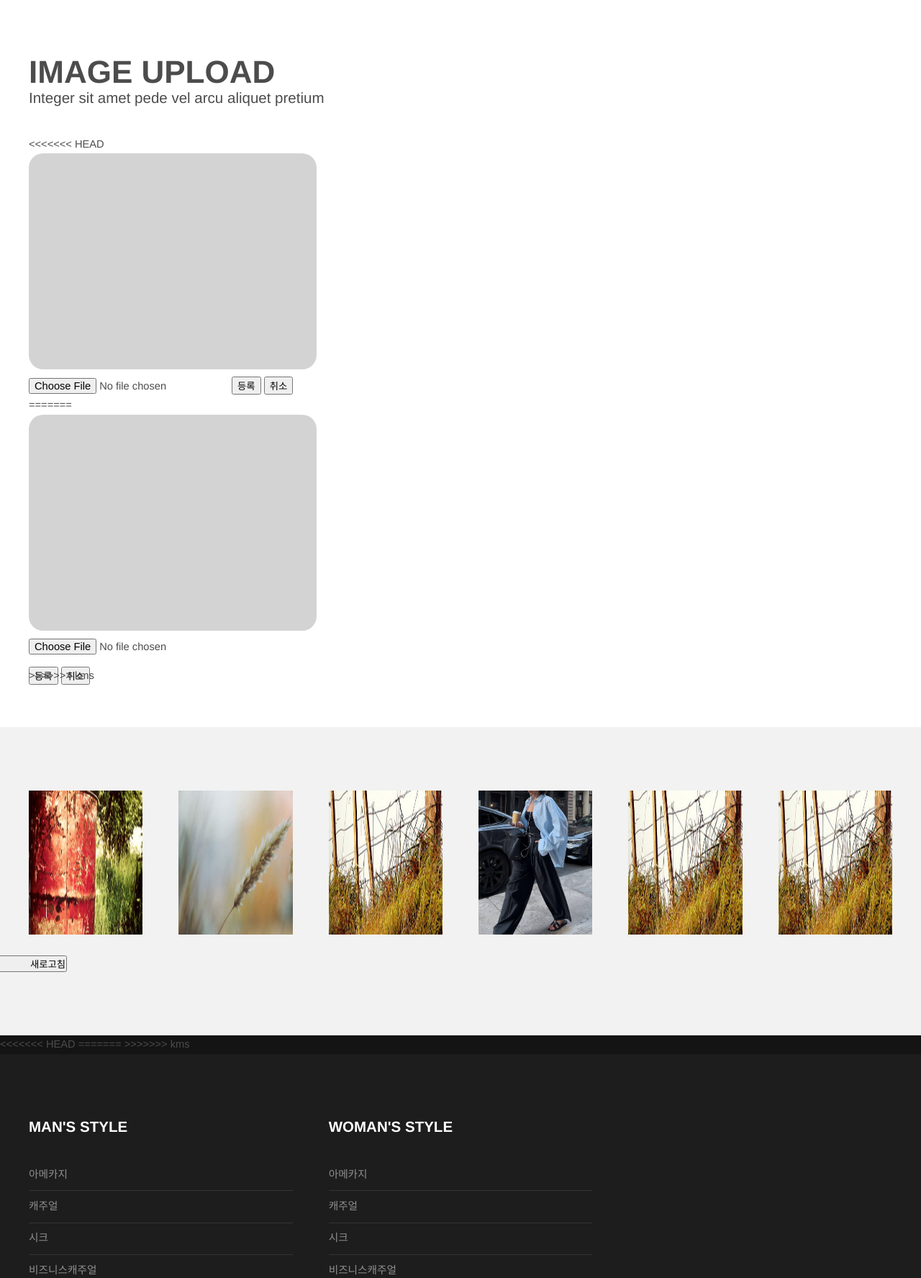
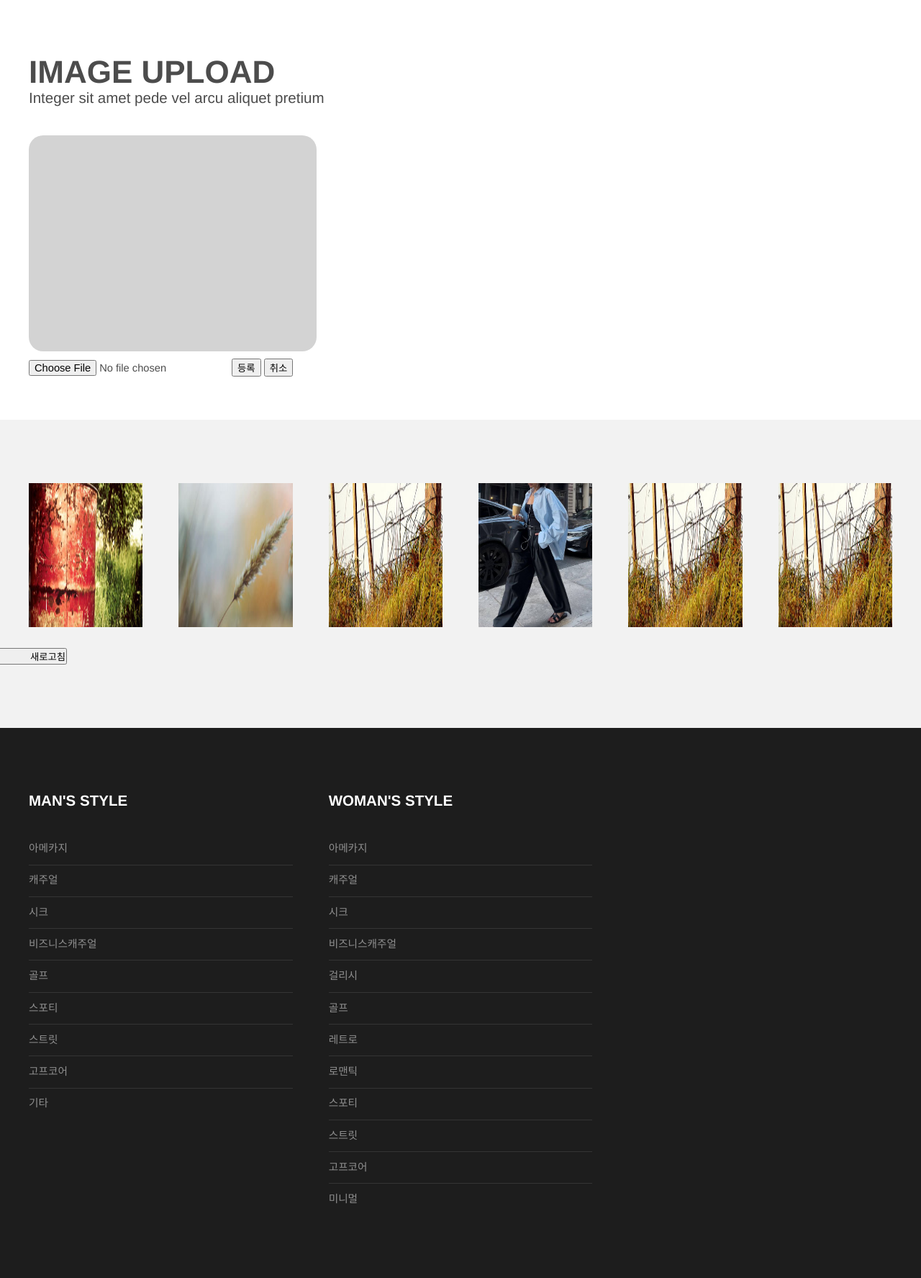
Before and after one commit to myeonghoho/final1, a Django app: page /man/ in a window 1280 px wide. Shown: the part 316-2091 px from the top of the page at 72% size. Run offline with Django 5.2, Linux system fonts and the light colour scheme; some libraries are stand-ins or nearby versions.

Commit message:
5/17 마지막 머지 커밋

```diff
--- a/final/templates/man/man.html
+++ b/final/templates/man/man.html
@@ -55,7 +55,6 @@
 							gap: 20px;
 						}
 					</style>
-<<<<<<< HEAD
 						<form method="post" enctype="multipart/form-data"> <!-- 이미지 파일 데이터에 알맞는 enctype 설정 -->
 							{% csrf_token %}
 							<div class="addImage" id="image-show"> <!-- 이미지 띄울 공간 -->
@@ -67,18 +66,6 @@
 						<div class="image-show" id="image-show"></div>
 						<script src="index.js"></script>
 
-=======
-					<form method = GET class="inputImg" method="post" enctype="multipart/form-data"> <!-- 이미지 파일 데이터에 알맞는 enctype 설정 -->
-
-						<div class="addImage" id="image-show"> <!-- 이미지 띄울 공간 -->
-							<div id="image_container"></div>
-						</div>
-						<input type="file" id=image accept="image/*" onchange="setThumbnail(event);">
-						<p></p>
-						<button type="submit">등록</button>
-						<button type = "submit"> 취소 </button>
-					</form>
->>>>>>> kms
 				</section>
 			</div>
 		</div>
@@ -127,22 +114,4 @@
 			});
 		</script>
 	</div>
-<<<<<<< HEAD
-
-=======
-</div>
-<script>
-	function setThumbnail(event) {
-	  var reader = new FileReader();
-
-	  reader.onload = function(event) {
-		var img = document.createElement("img");
-		img.setAttribute("src", event.target.result);
-		document.querySelector("div#image_container").appendChild(img);
-	  };
-
-	  reader.readAsDataURL(event.target.files[0]);
-	}
-</script>
->>>>>>> kms
 {% endblock%}
--- a/final/templates/woman/woman.html
+++ b/final/templates/woman/woman.html
@@ -9,8 +9,6 @@
 		<div id="logo">
 			<h1><a href="{% url 'recommand:main' %}">Fashion</a></h1>
 			<span>For your style</span>
-<<<<<<< HEAD
-=======
 		<link rel="stylesheet" href="../static/css/skel-noscript.css">
 		<link rel="stylesheet" href="../static/css/style.css">
 		<link rel="stylesheet" href="../static/css/style-desktop.css">
@@ -179,7 +177,6 @@
 			<div class="container">
 				<p>Passion makes Fashion</p>
 			</div>
->>>>>>> 4986f18f545651c4792ca5287007d9101ba1b637
 =======
 >>>>>>> kms
 		</div>
```
